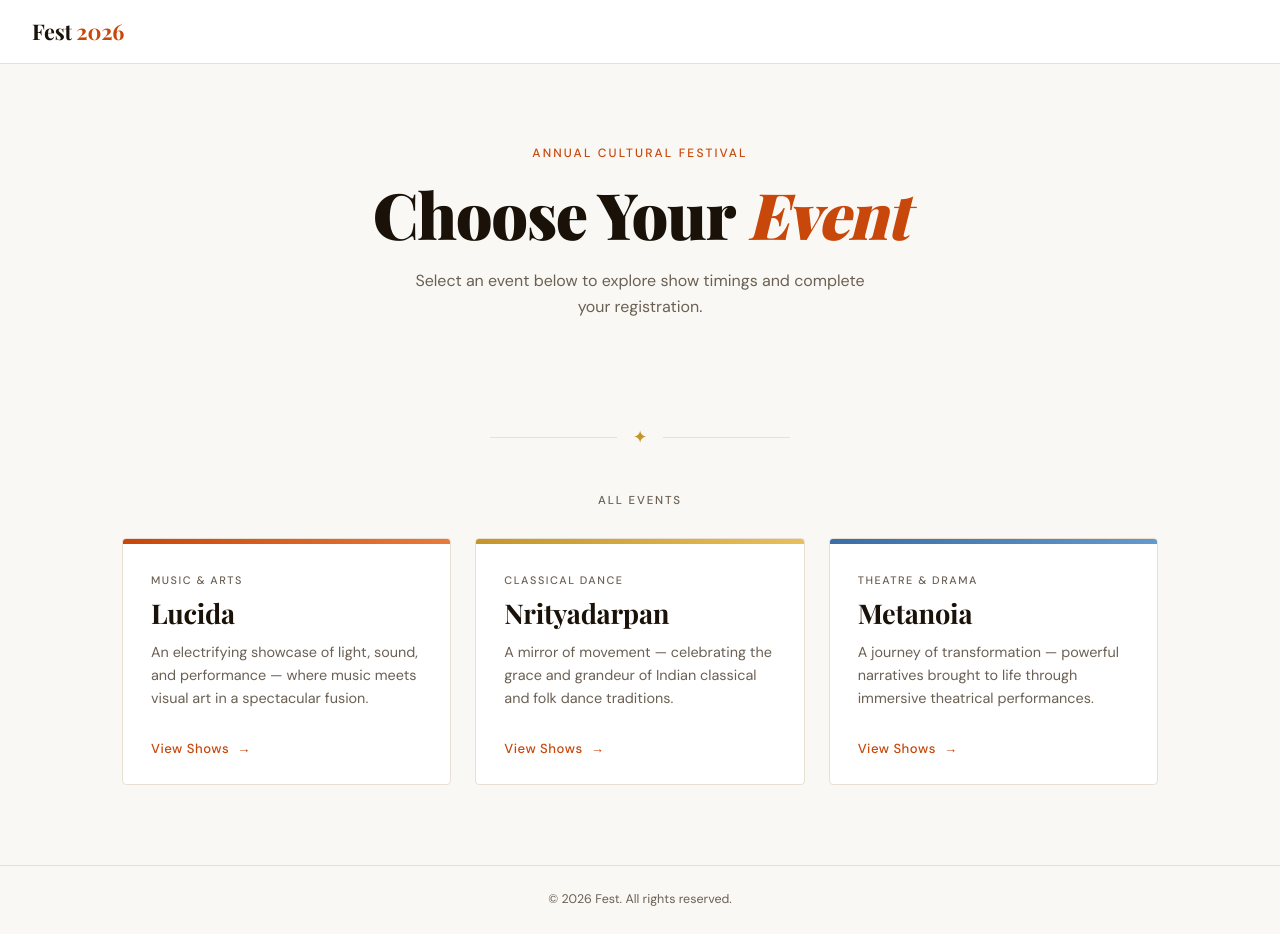
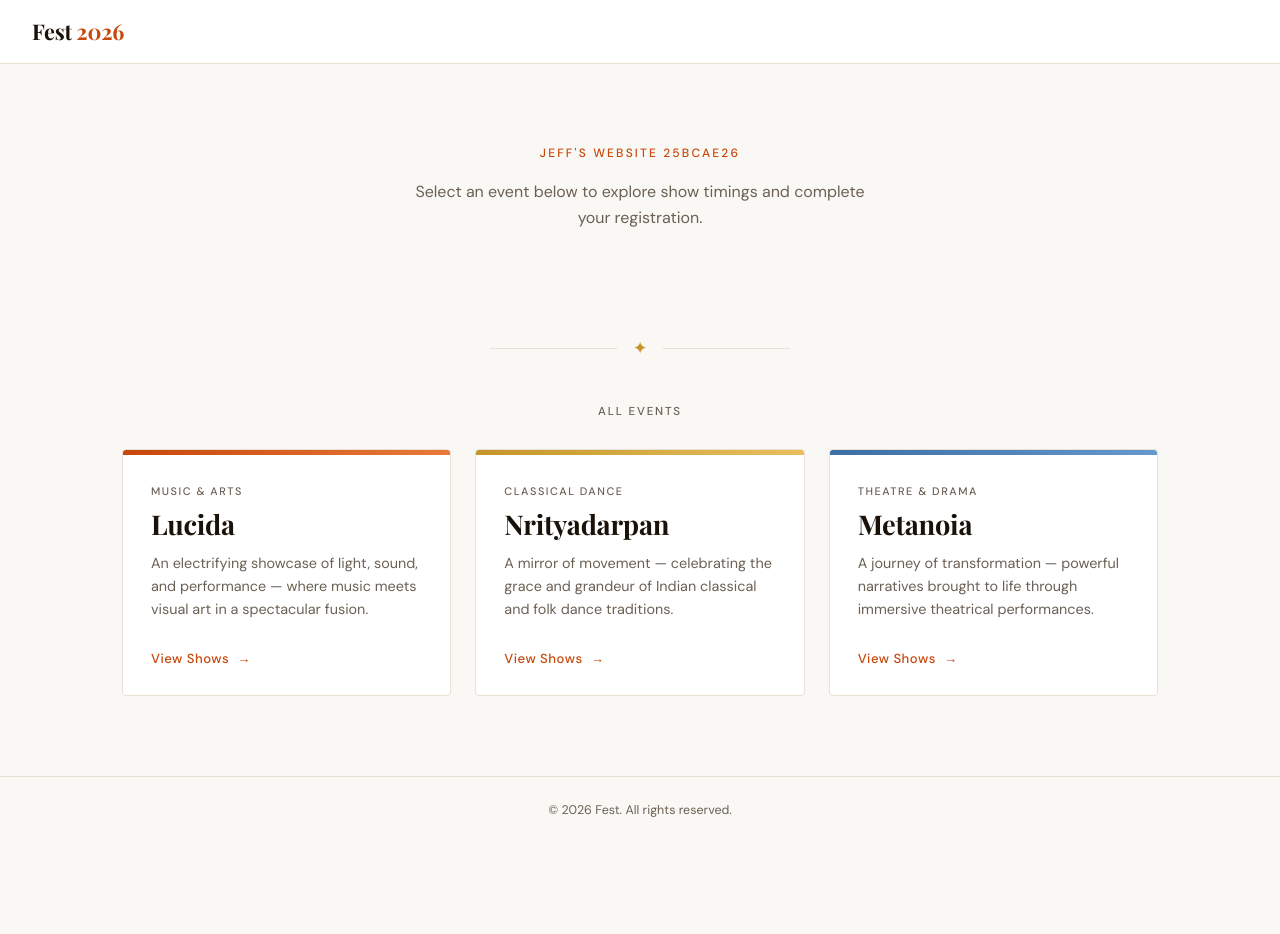
Before and after one commit to project000ad-star/Event-Registration-, a website: page public/index.html in a window 1280 px wide. After the commit the page ends 845 px from the top, so only its background shows below. Drawn offline with nearby package versions, Linux system fonts and the light colour scheme; a web font is replaced by a local one.

Commit message:
Update hero section with new content

```diff
--- a/public/index.html
+++ b/public/index.html
@@ -15,9 +15,7 @@
 
   <!-- ===== HERO SECTION ===== -->
   <section class="hero">
-    <p class="hero-eyebrow">Annual Cultural Festival</p>
-    <h1>Choose Your <em>Event</em></h1>
-    <p class="hero-sub">
+    <p class="hero-eyebrow">Jeff's website 25BCAE26</p>    <p class="hero-sub">
       Select an event below to explore show timings and complete your registration.
     </p>
   </section>
```
